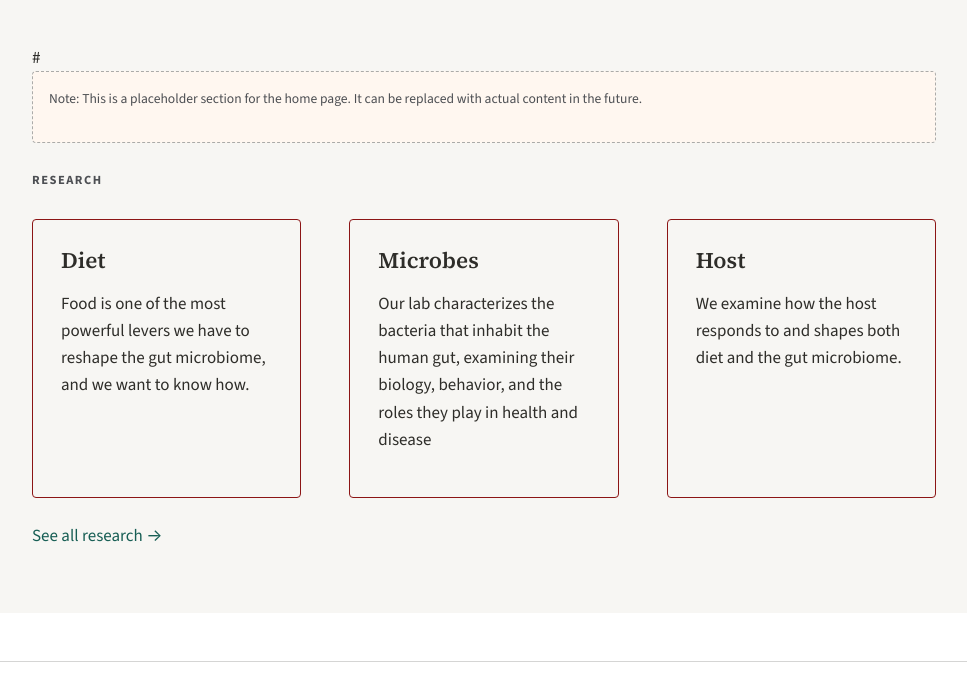
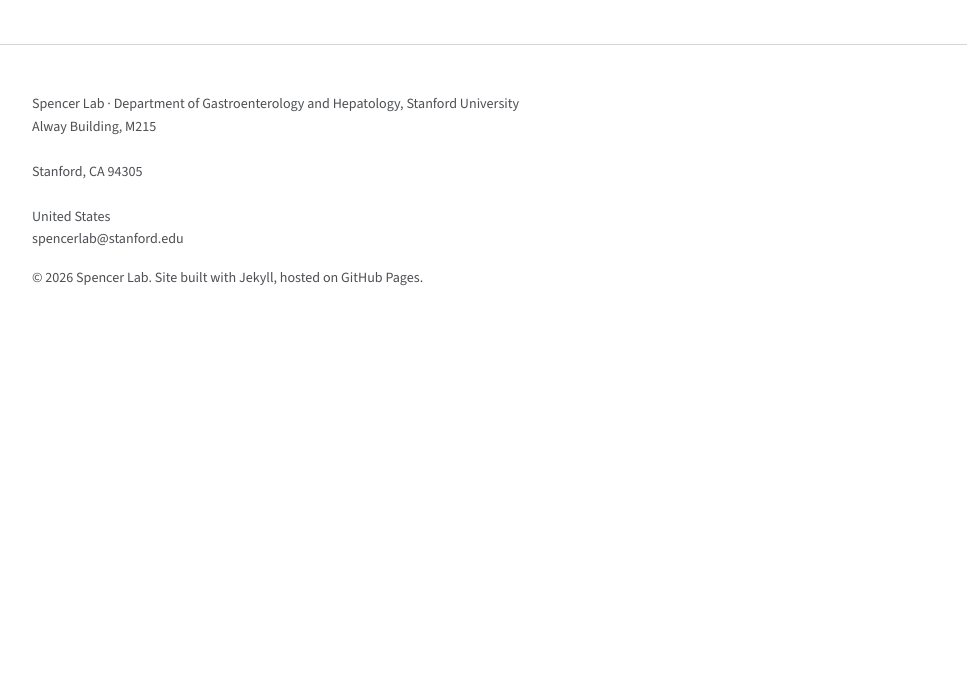
Before and after one commit to gargollo/spencer_lab, a Jekyll site: the page built from index.html, in a window 1280 px wide and 900 px high, scrolled down 926 px, cut to the strip 214-900 px from the top of the window. Shown: the whole strip, without its empty margins (156-1123 px from the left). Built offline with Jekyll 4.4.1, drawn with Linux system fonts in a browser that asks for light colours; after the commit the page ends 1493 px from its top, so only the background shows below that.

Commit message:
Update index.html

```diff
--- a/index.html
+++ b/index.html
@@ -71,9 +71,10 @@ title: Home
 })();
 </script>
 
+{% comment %}
 <section class="section alt">
   <div class="wrap">
-    # <div class="placeholder-note">
+     <div class="placeholder-note">
       <p>Note: This is a placeholder section for the home page. It can be replaced with actual content in the future.</p>
     </div>
     <p class="section-label">Research</p>
@@ -88,3 +89,4 @@ title: Home
     <p style="margin-top: 1.5rem;"><a href="{{ '/research/' | relative_url }}">See all research &rarr;</a></p>
   </div>
 </section>
+{% endcomment %}
```
